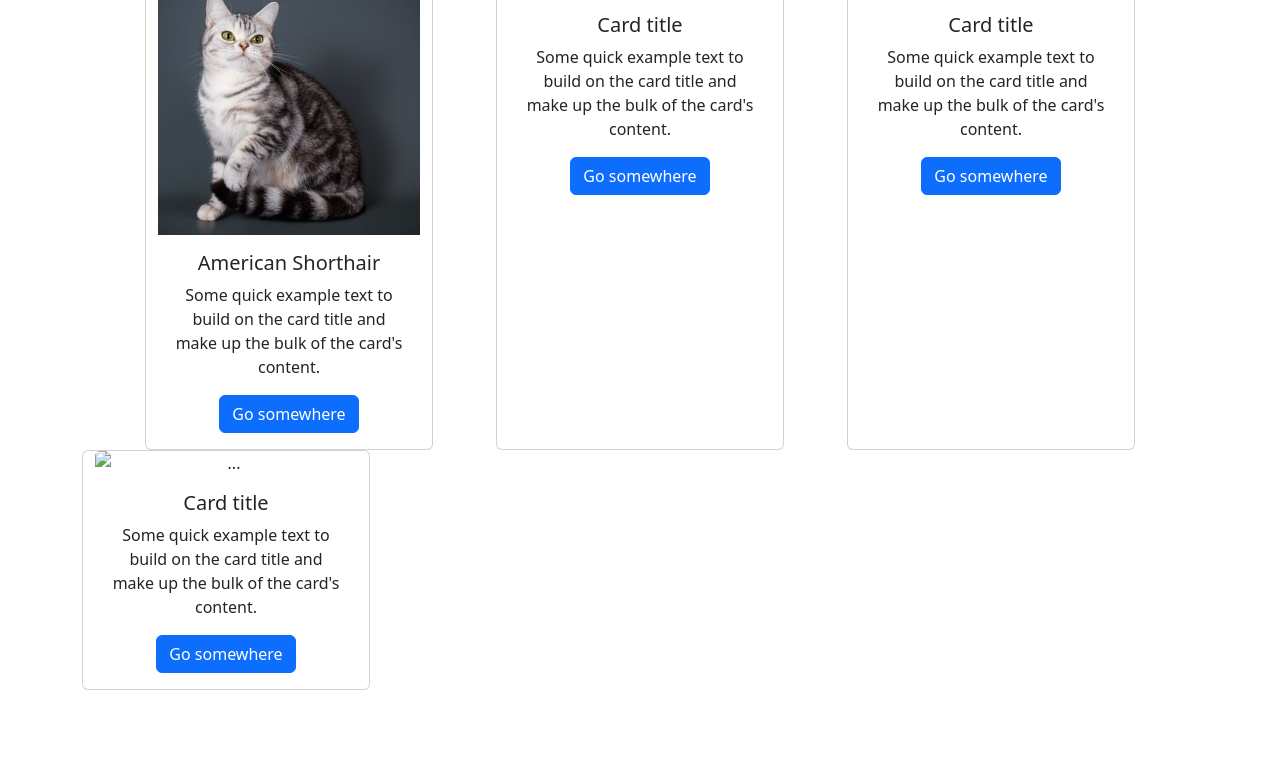
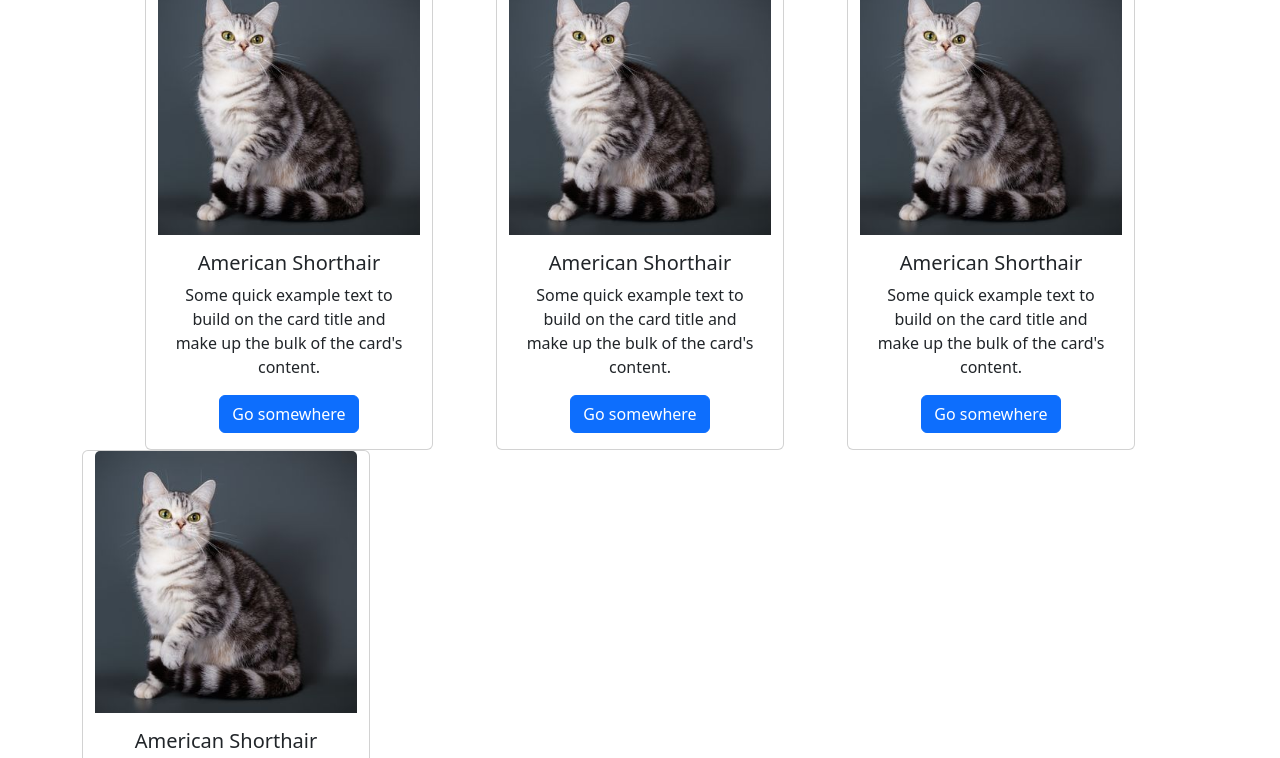
Before and after one commit to aydarahmawati/belajarbootstrap, a plain HTML site: page index.html in a window 1280 px wide. Shown: the part 182-940 px from the top of the page. Before the commit the page ends 872 px from the top, so only its background shows below. Drawn offline with nearby package versions, Linux system fonts and the light colour scheme.

Commit message:
Update index.html

```diff
--- a/index.html
+++ b/index.html
@@ -26,7 +26,7 @@
       </nav>
         <div class="container mt-3 text-center">
             <!-- Content here -->
-            <img src="/kucing.jpg" alt="logo" width="200px">
+            <img src="/kucing.jpeg" alt="logo" width="200px">
             <h1>KOCHENG</h1>
             <div class="container text-center">
                 <div class="row">
@@ -39,25 +39,25 @@
                     </div>
                   </div>
                   <div class="col"></div><div class="card" style="width: 18rem;">
-                    <img src="/kucing2.jpg" class="card-img-top" alt="...">
+                    <img src="/americanshorthair.jpg" class="card-img-top" alt="...">
                     <div class="card-body">
-                      <h5 class="card-title">Card title</h5>
+                      <h5 class="card-title">American Shorthair</h5>
                       <p class="card-text">Some quick example text to build on the card title and make up the bulk of the card's content.</p>
                       <a href="#" class="btn btn-primary">Go somewhere</a>
                     </div>
                   </div>
                   <div class="col"></div><div class="card" style="width: 18rem;">
-                    <img src="/kucing2.jpg" class="card-img-top" alt="...">
+                    <img src="/americanshorthair.jpg" class="card-img-top" alt="...">
                     <div class="card-body">
-                      <h5 class="card-title">Card title</h5>
+                      <h5 class="card-title">American Shorthair</h5>
                       <p class="card-text">Some quick example text to build on the card title and make up the bulk of the card's content.</p>
                       <a href="#" class="btn btn-primary">Go somewhere</a>
                     </div>
                   </div>
                   <div class="col"></div><div class="card" style="width: 18rem;">
-                    <img src="/kucing2.jpg" class="card-img-top" alt="...">
+                    <img src="/americanshorthair.jpg" class="card-img-top" alt="...">
                     <div class="card-body">
-                      <h5 class="card-title">Card title</h5>
+                      <h5 class="card-title">American Shorthair</h5>
                       <p class="card-text">Some quick example text to build on the card title and make up the bulk of the card's content.</p>
                       <a href="#" class="btn btn-primary">Go somewhere</a>
                     </div>
```
